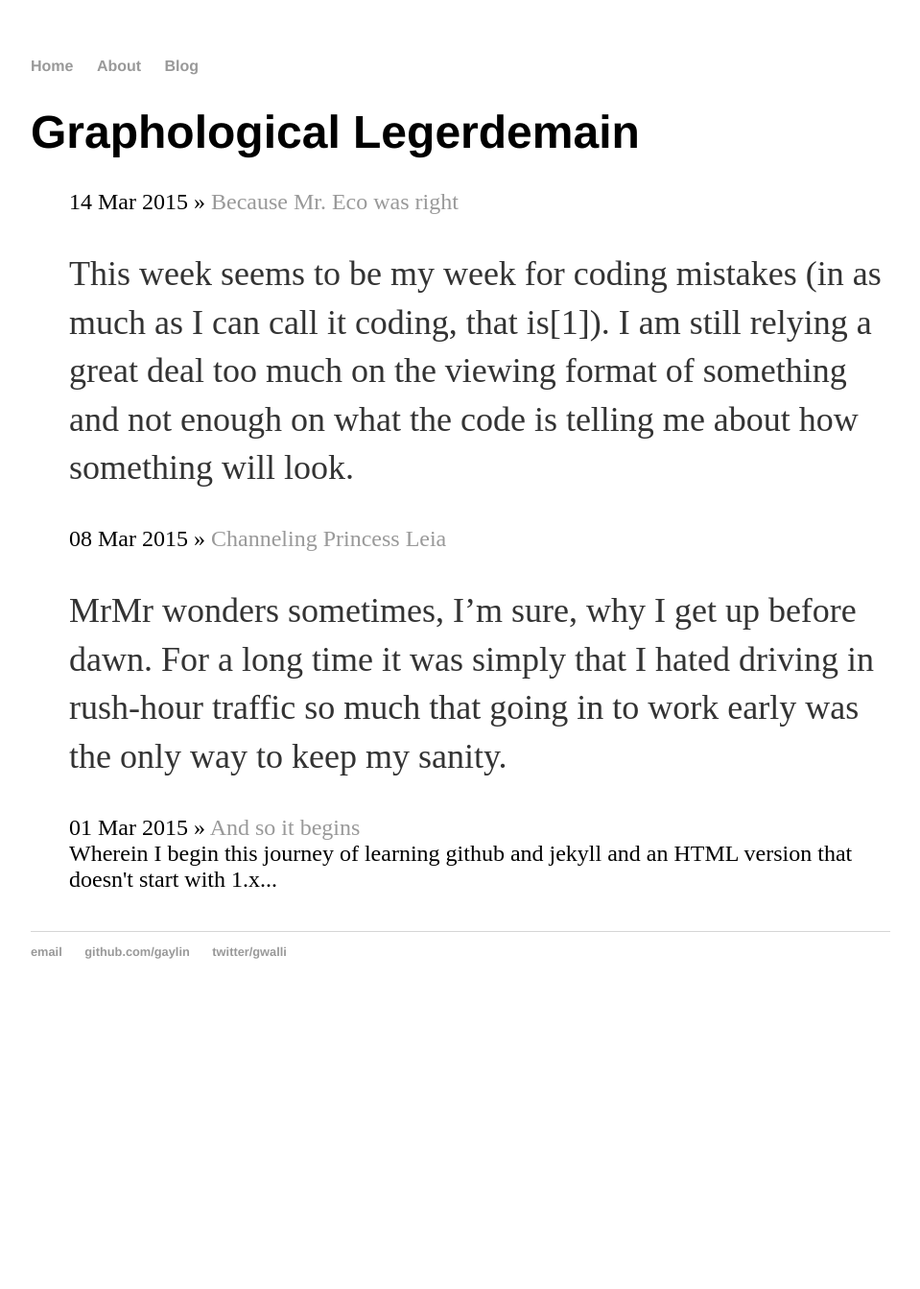
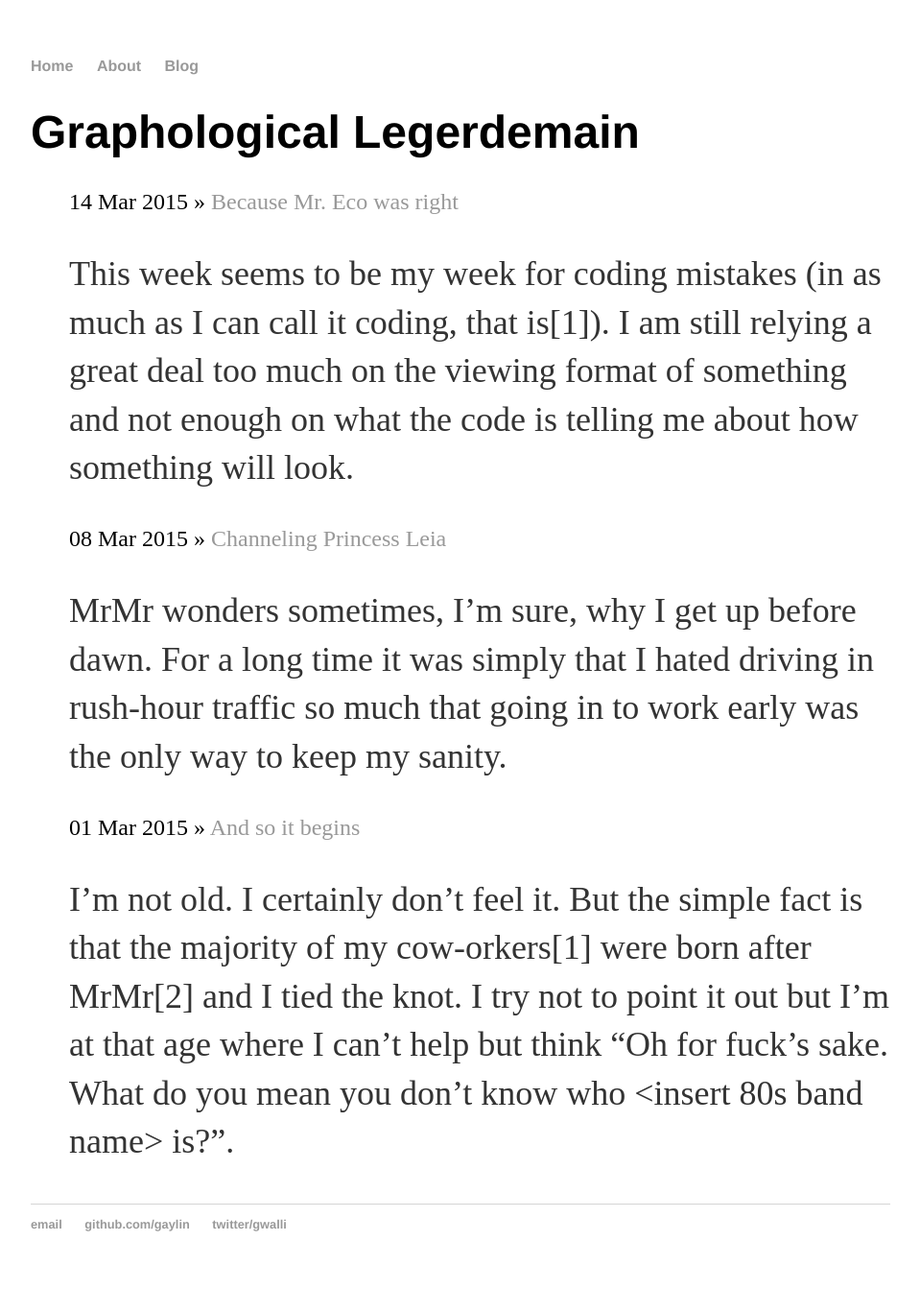
Before and after one commit to gaylin/gaylin.github.io, a Jekyll site: the page built from blog/index.html, in a window 1280 px wide. Shown: the whole page at 96% size, without its empty margins (160-1119 px from the left). Built offline with Jekyll 4.4.1, drawn with Linux system fonts in a browser that asks for light colours; Markdown is read by kramdown in place of the engine named in the settings; before the commit the page ends 1059 px from its top, so only the background shows below that.

Commit message:
add separator inline and remove frontmatter
This adds the separator inline and removes the initial try I made at having the frontmatter excerpt override the separator.

```diff
--- a/_posts/2015-03-01-and-so-it-begins.md
+++ b/_posts/2015-03-01-and-so-it-begins.md
@@ -2,10 +2,9 @@
 layout: post
 title: "And so it begins"
 date: 2015-03-01
-excerpt: Wherein I begin this journey of learning github and jekyll and an HTML version that doesn't start with 1.x...
 ---
 
-I'm not old. I certainly don't feel it. But the simple fact is that the majority of my cow-orkers[1] were born after MrMr[2] and I tied the knot. I try not to point it out but I'm at that age where I can't help but think "Oh for fuck's sake. What do you mean you don't know who \<insert 80s band name\> is?". I've been in this career path for longer.
+I'm not old. I certainly don't feel it. But the simple fact is that the majority of my cow-orkers[1] were born after MrMr[2] and I tied the knot. I try not to point it out but I'm at that age where I can't help but think "Oh for fuck's sake. What do you mean you don't know who \<insert 80s band name\> is?". <!--more--> I've been in this career path for longer.
 
 So, per my "Hello World" commit on the home page (at least until I rip that puppy off there for something more festive and beeyooteous), I'm doing this because:
 
```
